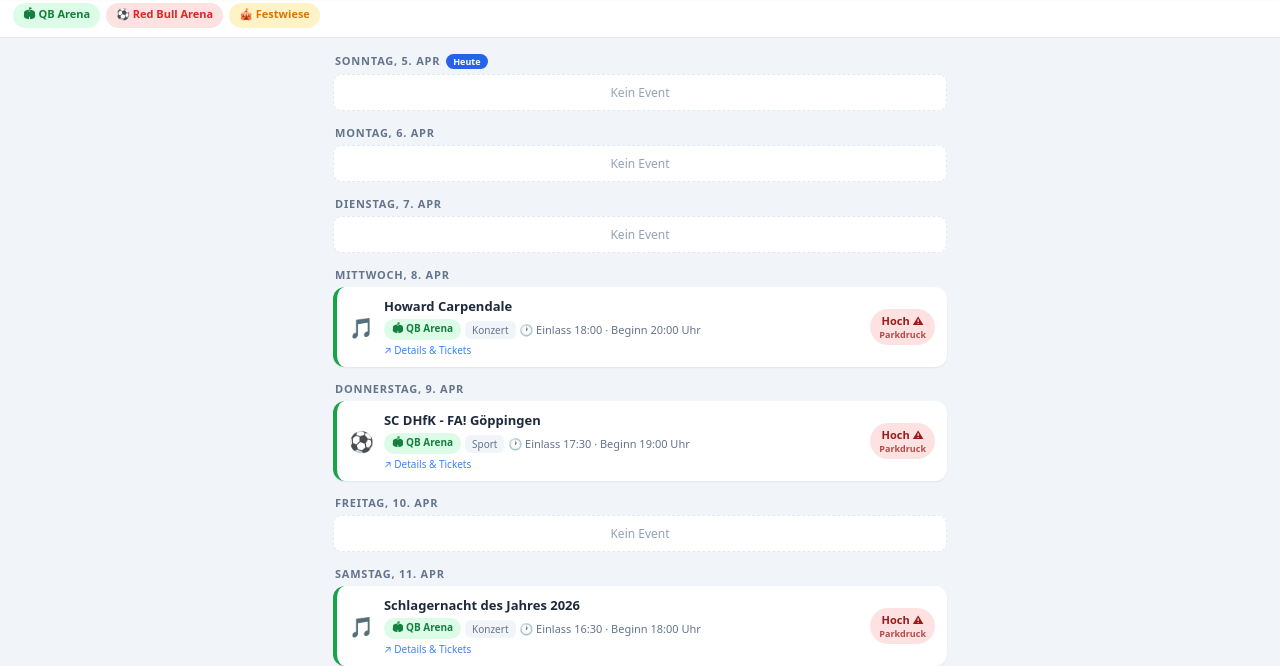
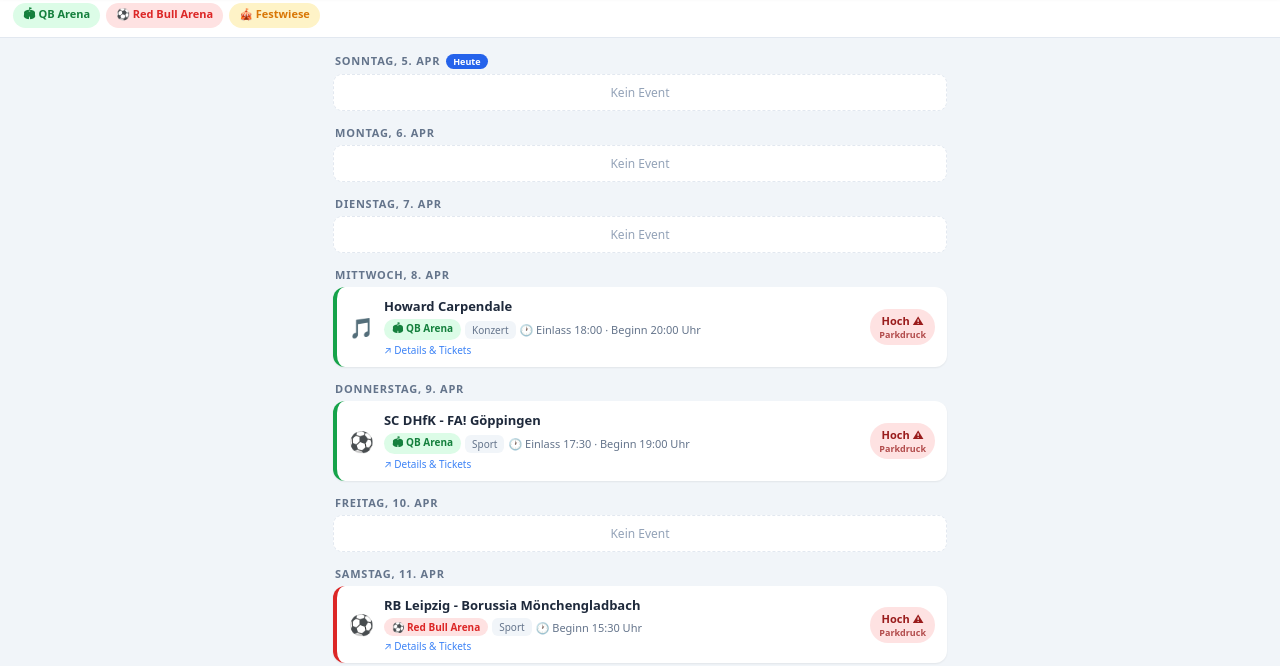
Before and after one commit to tomiclipsia/Eventradar, a plain HTML site: page index.html in a window 1280 px wide. Shown: the part 69-735 px from the top of the page. Drawn offline with Linux system fonts and the light colour scheme.

Commit message:
Update index.html

```diff
--- a/index.html
+++ b/index.html
@@ -80,9 +80,9 @@ const MONATE=["Jan","Feb","Mär","Apr","Mai","Jun","Jul","Aug","Sep","Okt","Nov"
 // ── Embedded events (Stand: 02.04.2026) ──────────────────────
 // AUTO-UPDATE: scraper.py replaces this block every Monday via GitHub Actions
 const EMBEDDED_EVENTS = [
-  {date:"2026-04-02",title:"7vs.Wild",type:"Show",venue:"QB Arena",einlass:null,beginn:"19:30",ende:"22:30",cancelled:true,url:"https://www.quarterback-immobilien-arena.de/events-tickets/eventdetail/event/7vswild/862"},
   {date:"2026-04-08",title:"Howard Carpendale",type:"Konzert",venue:"QB Arena",einlass:"18:00",beginn:"20:00",ende:"22:40",cancelled:false,url:"https://www.quarterback-immobilien-arena.de/events-tickets/eventdetail/event/howard-carpendale-1/864"},
   {date:"2026-04-09",title:"SC DHfK - FA! Göppingen",type:"Sport",venue:"QB Arena",einlass:"17:30",beginn:"19:00",ende:"20:30",cancelled:false,url:"https://www.quarterback-immobilien-arena.de/events-tickets/eventdetail/event/sc-dhfk-fa-goeppingen/741"},
+  {date:"2026-04-11",title:"RB Leipzig - Borussia Mönchengladbach",type:"Sport",venue:"Red Bull Arena",einlass:null,beginn:"15:30",ende:null,cancelled:false,url:"https://rbleipzig.com/de/spielplan/"},
   {date:"2026-04-11",title:"Schlagernacht des Jahres 2026",type:"Konzert",venue:"QB Arena",einlass:"16:30",beginn:"18:00",ende:"00:00",cancelled:false,url:"https://www.quarterback-immobilien-arena.de/events-tickets/eventdetail/event/schlagernacht-des-jahres-2026/919"},
   {date:"2026-04-12",title:"singOUT",type:"Konzert",venue:"QB Arena",einlass:null,beginn:"19:30",ende:"23:00",cancelled:false,url:"https://www.quarterback-immobilien-arena.de/events-tickets/eventdetail/event/singout/960"},
   {date:"2026-04-13",title:"Eros Ramazotti",type:"Konzert",venue:"QB Arena",einlass:null,beginn:"20:00",ende:"23:00",cancelled:false,url:"https://www.quarterback-immobilien-arena.de/events-tickets/eventdetail/event/eros-ramazotti/1022"},
@@ -90,8 +90,11 @@ const EMBEDDED_EVENTS = [
   {date:"2026-04-15",title:"Santiano",type:"Konzert",venue:"QB Arena",einlass:"18:00",beginn:"20:00",ende:"22:25",cancelled:false,url:"https://www.quarterback-immobilien-arena.de/events-tickets/eventdetail/event/santiano/921"},
   {date:"2026-04-16",title:"SC DHfK - VfL Gummersbach",type:"Sport",venue:"QB Arena",einlass:"17:30",beginn:"19:00",ende:"20:30",cancelled:false,url:"https://www.quarterback-immobilien-arena.de/events-tickets/eventdetail/event/sc-dhfk-vfl-gummersbach/963"},
   {date:"2026-04-17",title:"Mario Barth",type:"Comedy",venue:"QB Arena",einlass:"18:30",beginn:"20:00",ende:"22:30",cancelled:false,url:"https://www.quarterback-immobilien-arena.de/events-tickets/eventdetail/event/mario-barth-1/889"},
+  {date:"2026-04-18",title:"RB Leipzig - Eintracht Frankfurt",type:"Sport",venue:"Red Bull Arena",einlass:null,beginn:"18:30",ende:null,cancelled:false,url:"https://rbleipzig.com/de/spielplan/"},
+  {date:"2026-04-25",title:"RB Leipzig - Union Berlin",type:"Sport",venue:"Red Bull Arena",einlass:null,beginn:"15:30",ende:null,cancelled:false,url:"https://rbleipzig.com/de/spielplan/"},
+  {date:"2026-05-09",title:"RB Leipzig - FC St. Pauli",type:"Sport",venue:"Red Bull Arena",einlass:null,beginn:"15:30",ende:null,cancelled:false,url:"https://rbleipzig.com/de/spielplan/"},
 ];
-const EMBEDDED_DATE = "2026-04-02";
+const EMBEDDED_DATE = "2026-04-05";
 
 function parkdruck(ev) {
   if (ev.cancelled) return "cancel";
```
